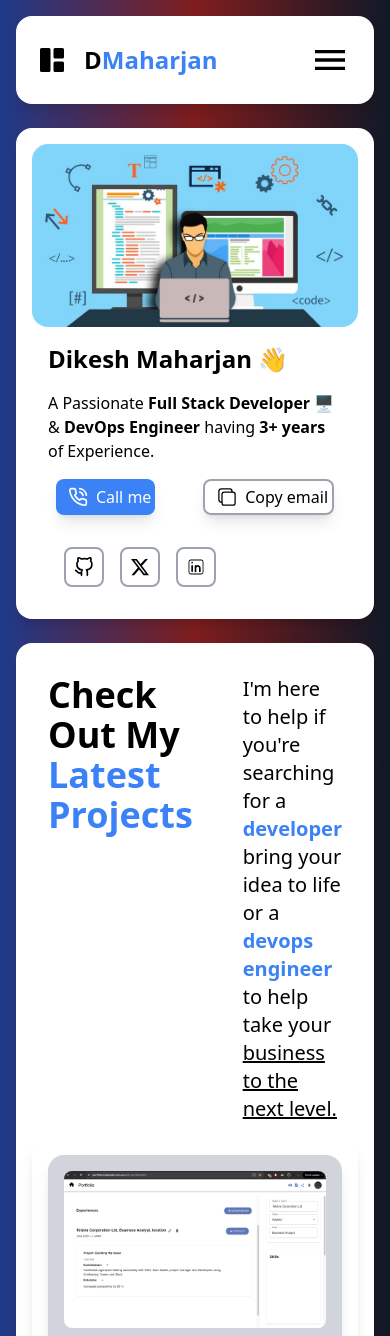
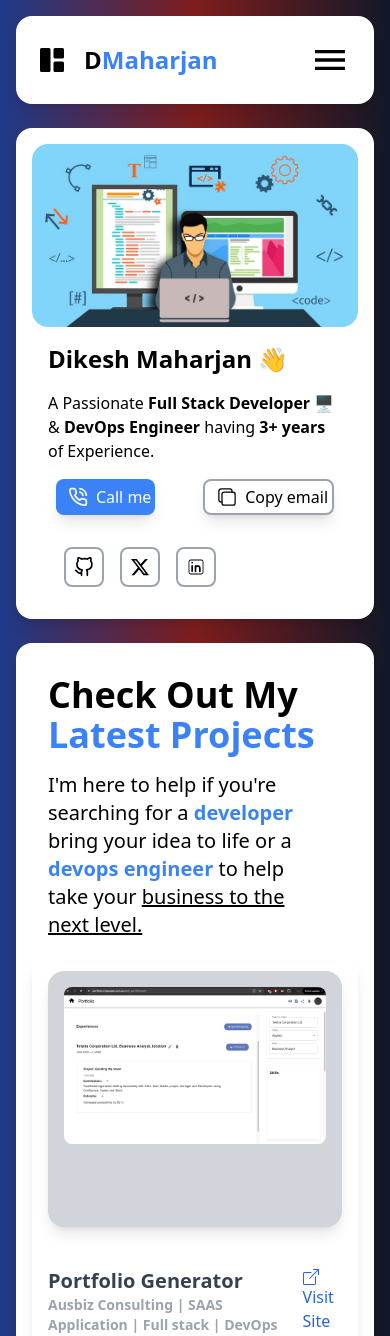
Before and after one commit to DcaseMhrz/newPortfolio, a React (Vite) app: page /myprojects in a window 390 px wide. Shown: the top 1336 px of the page. Built offline with nearby package versions, Linux system fonts and the light colour scheme.

Commit message:
minor updates

```diff
--- a/src/components/Projects/index.tsx
+++ b/src/components/Projects/index.tsx
@@ -7,7 +7,7 @@
   return (
     <>
       <div className="bg-white col-span-1 lg:col-span-2 row-span-3 rounded-2xl shadow-lg p-4 dark:bg-gray-800 dark:text-gray-200">
-        <div className="  flex justify-between space-x-12 p-4">
+        <div className=" flex flex-col md:flex-row justify-between p-4">
           <h3 className="text-4xl font-semibold dark:text-gray-200 mb-4 ">
             Check Out My{" "}
             <span className="text-blue-500 font-bold">Latest Projects</span>
```
